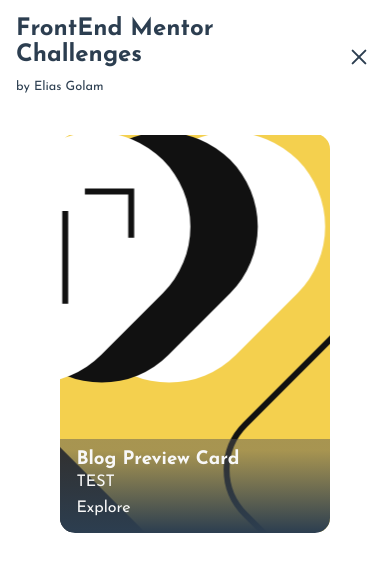
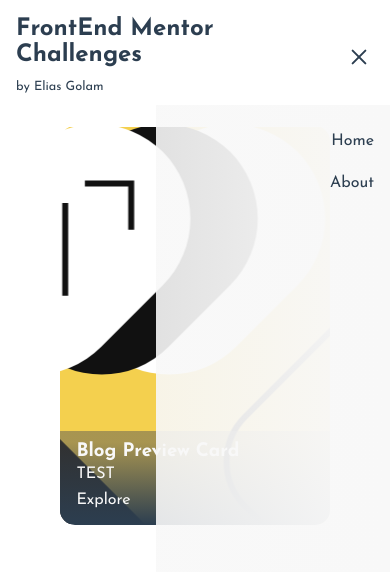
Before and after one commit to code-elias/vue-front-end-challenges, a Vue app: page / in a window 390 px wide. Both pictures are taken after a click on the button 359 px from the left and 56 px from the top of the page. Shown: the top 572 px of the page. Built offline with nearby package versions, Linux system fonts and the light colour scheme.

Commit message:
Mobile navbar

```diff
--- a/src/App.vue
+++ b/src/App.vue
@@ -39,12 +39,13 @@ import MainNavbar from './components/MainNavbar.vue'
   padding-left: 1rem;
   padding-right: 1rem;
   justify-content: space-between;
+  position: relative;
   /* padding: 1rem 2rem 1rem 2rem; */
 }
 
 .header > * {
   padding-top: 1rem;
-  padding-bottom: 1rem;
+  padding-bottom: 0.5rem;
 }
 
 .header-title {
--- a/src/assets/css/base.css
+++ b/src/assets/css/base.css
@@ -14,6 +14,7 @@
 :root {
   --vt-c-white: #ffffff;
   --vt-c-white-soft: #f8f8f8;
+  --vt-c-white-soft-1: rgb(248, 248, 248, .9);
   --vt-c-white-mute: #f2f2f2;
 
   --vt-c-black: #181818;
@@ -59,7 +60,7 @@
 
   --color-heading: var(--vt-c-text-light-1);
   --color-text: var(--vt-c-text-light-1);
-
+  --color-text-inv: var(--vt-c-text-dark-1);
   --section-gap: 160px;
 
   /* FONT DEFAULTS */
--- a/src/components/MainNavbar.vue
+++ b/src/components/MainNavbar.vue
@@ -7,6 +7,10 @@ let isActive = ref(false)
 
 function toggle() {
   isActive.value = !isActive.value
+}
+
+function closeNavBar() {
+  toggle()
 }
 </script>
 
@@ -19,6 +23,10 @@ function toggle() {
     </button>
   </div>
 
+  <nav class="navbar" :class="{ active: isActive }">
+    <RouterLink class="navitem" to="/" @click="closeNavBar">Home</RouterLink>
+    <RouterLink class="navitem" to="/about" @click="closeNavBar">About</RouterLink>
+  </nav>
   <!-- <div>
     <nav class="navbar">
       <RouterLink to="/">Home</RouterLink>
@@ -32,6 +40,47 @@ function toggle() {
   display: flex;
   justify-content: end;
   align-items: center;
+}
+
+.navbar {
+  --navbar-w: 60vw;
+
+  position: absolute;
+  top: 100%;
+  // right: 0;
+  right: calc(var(--navbar-w) * (-1));
+  z-index: 100;
+
+  height: 100vh;
+  width: var(--navbar-w);
+  overflow: hidden;
+  display: flex;
+  flex-direction: column;
+
+  background: linear-gradient(-90deg, var(--vt-c-white-soft), var(--vt-c-white-soft-1));
+  opacity: 0;
+
+  transition:
+    right 250ms ease-in,
+    opacity 200ms ease-in-out;
+
+  &.active {
+    right: 0;
+    opacity: 100%;
+  }
+}
+
+.navitem {
+  padding: 0.5rem 1rem;
+  text-align: end;
+
+  transition: all 250ms;
+
+  &:hover {
+    // transform: scale(1.05);
+    background-color: var(--vt-c-indigo);
+    color: var(--color-text-inv);
+  }
 }
 
 .navbar-menu-btn {
```
